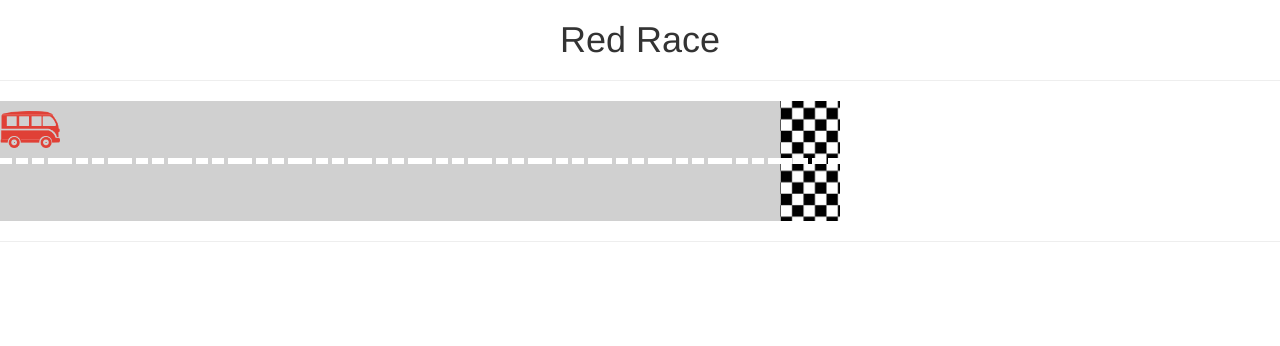
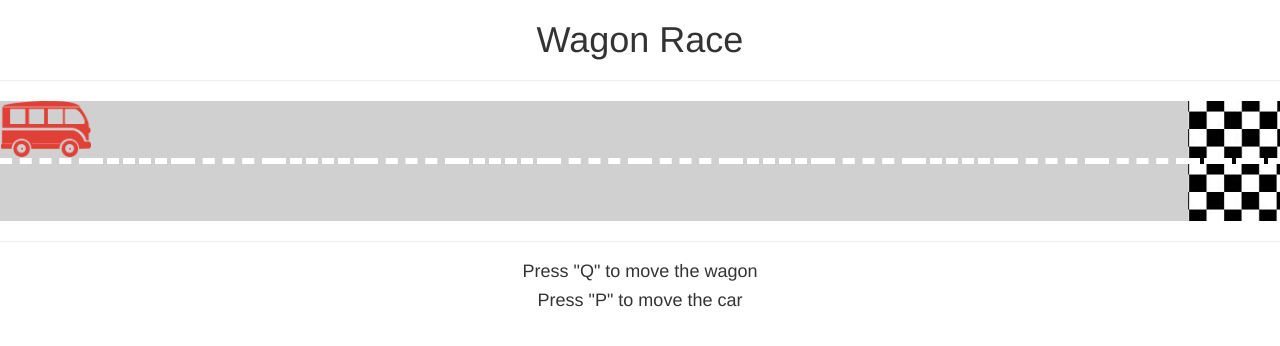
Before and after one commit to dmbf29/wagon-race, a plain HTML site: page index.html in a window 1280 px wide. Drawn offline with nearby package versions, Linux system fonts and the light colour scheme.

Commit message:
added full width on the track

```diff
--- a/index.html
+++ b/index.html
@@ -20,10 +20,10 @@
   </head>
   <body>
 
-  <h1 class="text-center">Red Race</h1>
+  <h1 class="text-center">Wagon Race</h1>
   <hr>
   <div>
-    <table class="racer_table">
+    <table class="racer_table" style="width: 100%">
       <tr id="player1_race">
         <td class="active"></td>
         <td></td>
@@ -61,6 +61,8 @@
     </div>
     </table>
     <hr>
+    <h4 class="text-center">Press "Q" to move the wagon</h4>
+    <h4 class="text-center">Press "P" to move the car</h4>
 
     <!-- Including Bootstrap JS (with its jQuery dependency) so that dynamic components work -->
     <script src="https://ajax.googleapis.com/ajax/libs/jquery/1.11.1/jquery.min.js"></script>
```
